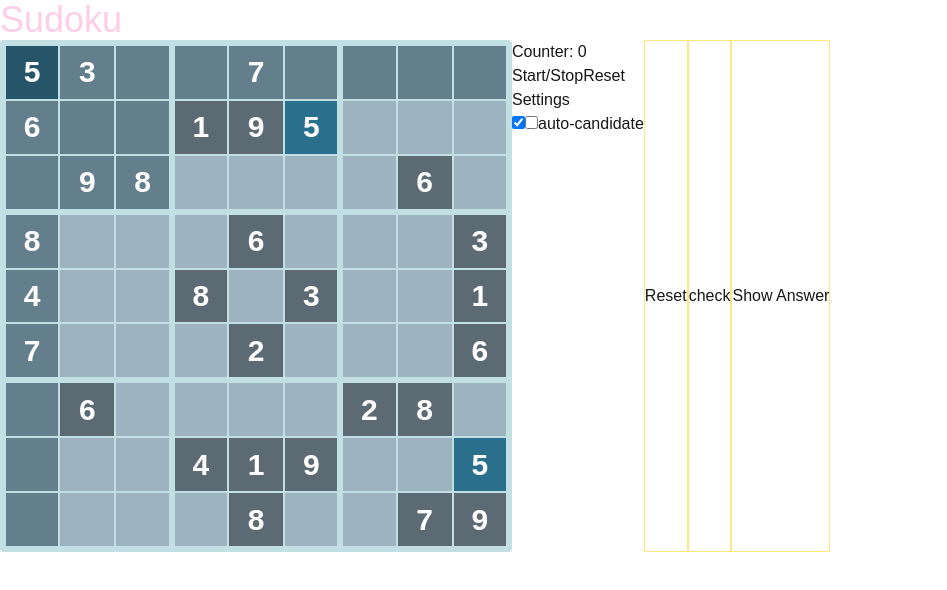
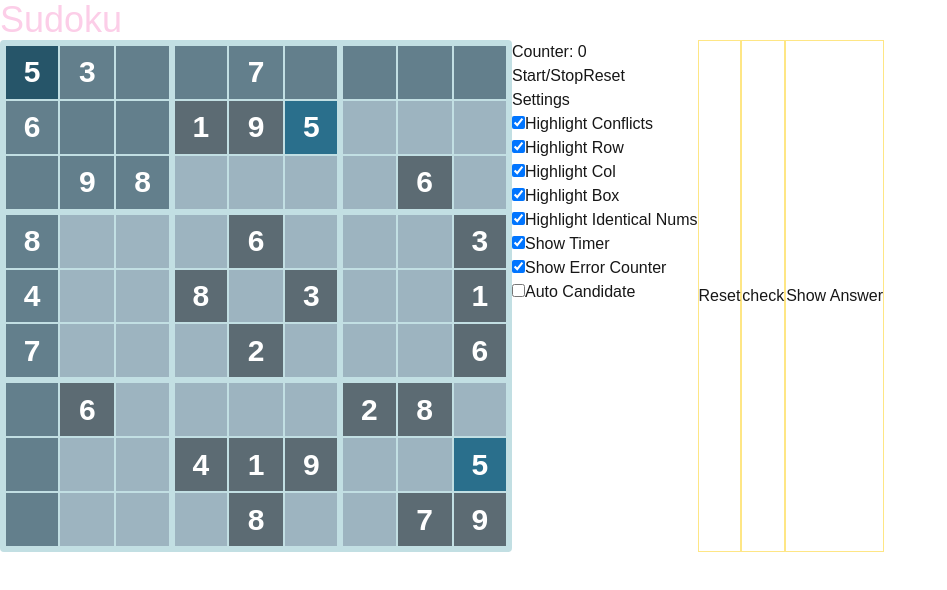
Before and after one commit to fdanctl/sudoku, a Next.js app: page / in a window 1280 px wide. Shown: the top 590 px of the page, without its empty margins (0-947 px from the left). Built offline with nearby package versions, Linux system fonts and the light colour scheme.

Commit message:
add settings toogles

```diff
--- a/src/app/page.tsx
+++ b/src/app/page.tsx
@@ -1,10 +1,12 @@
 "use client";
-import { emptyCell } from "@/models/models";
+import { emptyCell, ISettings } from "@/models/models";
 import { useGameplay } from "@/hooks/useGameplay";
 import { Board } from "@/components/Board";
 import { Button } from "@/components/Button";
 import { useSettings } from "@/hooks/useSettings";
 import { useCounter } from "@/hooks/useCounter";
+import { camelCaseToTitleCase } from "@/lib/utils";
+import { InputWithLabel } from "@/components/InputWithLabel";
 
 const game = {
   board: [
@@ -72,24 +74,19 @@ export default function Home() {
           <p>Counter: {counter.counter}</p>
           <button onClick={startStopCounter}>Start/Stop</button>
           <button onClick={resetCounter}>Reset</button>
-          <p>Settings</p>
-          <input
-            type="checkbox"
-            onChange={() => {
-              handleChangeSetting("highlightBox");
-            }}
-            checked={settings.highlightBox}
-          />
-          <input
-            type="checkbox"
-            onChange={() => {
-              handleChangeSetting("autoCandidate");
-            }}
-            checked={settings.autoCandidate}
-            id="autoCandidate"
-            name="autoCandidate"
-          />
-          <label htmlFor="autoCandidate">auto-candidate</label>
+          <div className="flex flex-col">
+            <p>Settings</p>
+            {Object.keys(settings).map((key) => (
+              <InputWithLabel
+                key={key}
+                checked={settings[key as keyof ISettings]}
+                id={key}
+                name={key}
+                labelText={camelCaseToTitleCase(key)}
+                onChange={() => handleChangeSetting(key as keyof ISettings)}
+              />
+            ))}
+          </div>
         </div>
         <Button text="Reset" onClick={resetBoard} />
         <Button text="check" onClick={showSolution} />
--- /dev/null
+++ b/src/components/InputWithLabel.tsx
@@ -0,0 +1,26 @@
+export function InputWithLabel({
+  checked,
+  id,
+  name,
+  labelText,
+  onChange,
+}: {
+  checked: boolean;
+  id: string;
+  name: string;
+  labelText: string;
+  onChange: () => void;
+}) {
+  return (
+    <div>
+      <input
+        type="checkbox"
+        onChange={onChange}
+        checked={checked}
+        id={id}
+        name={name}
+      />
+      <label htmlFor={id}>{labelText}</label>
+    </div>
+  );
+}
```
